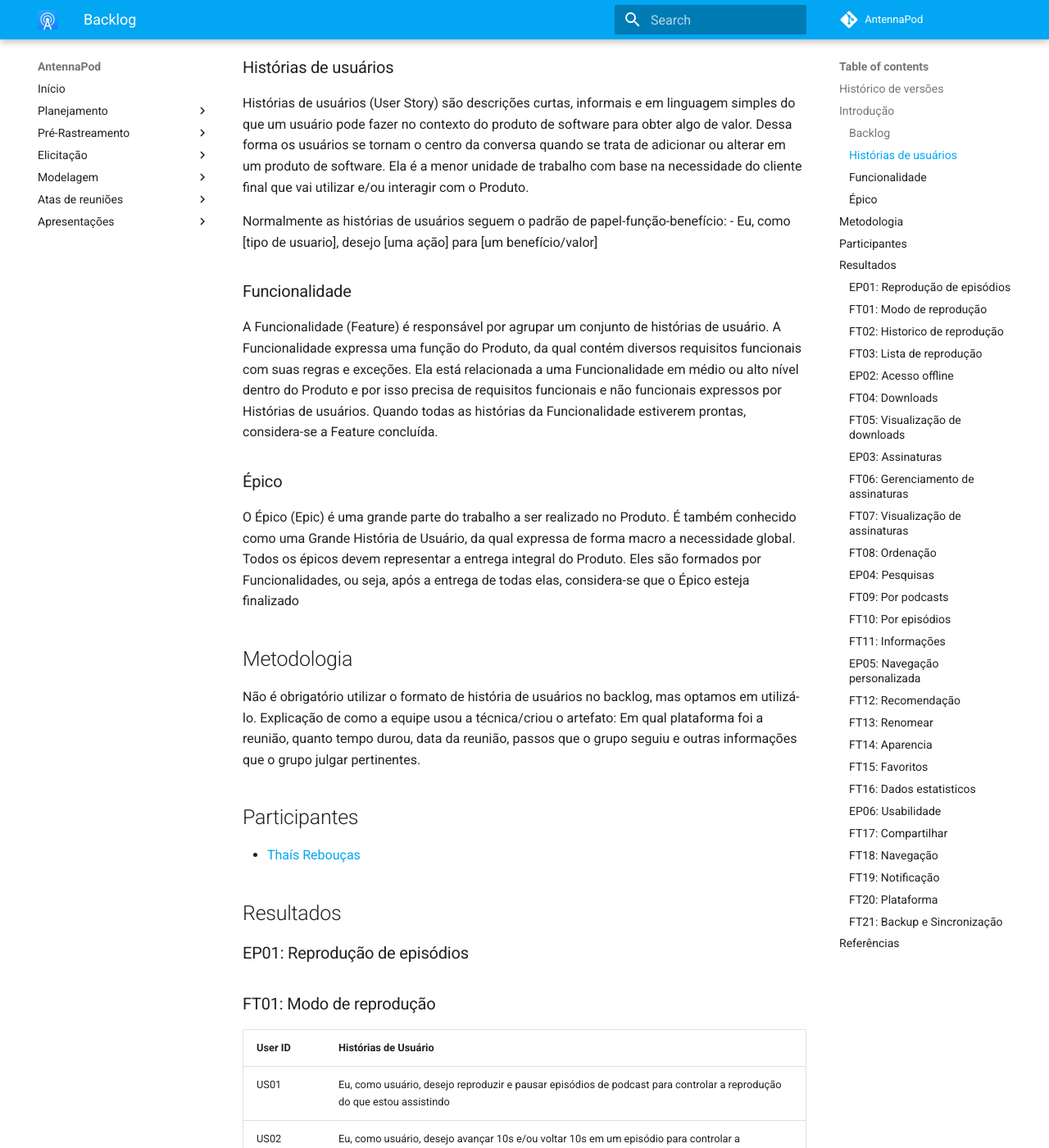
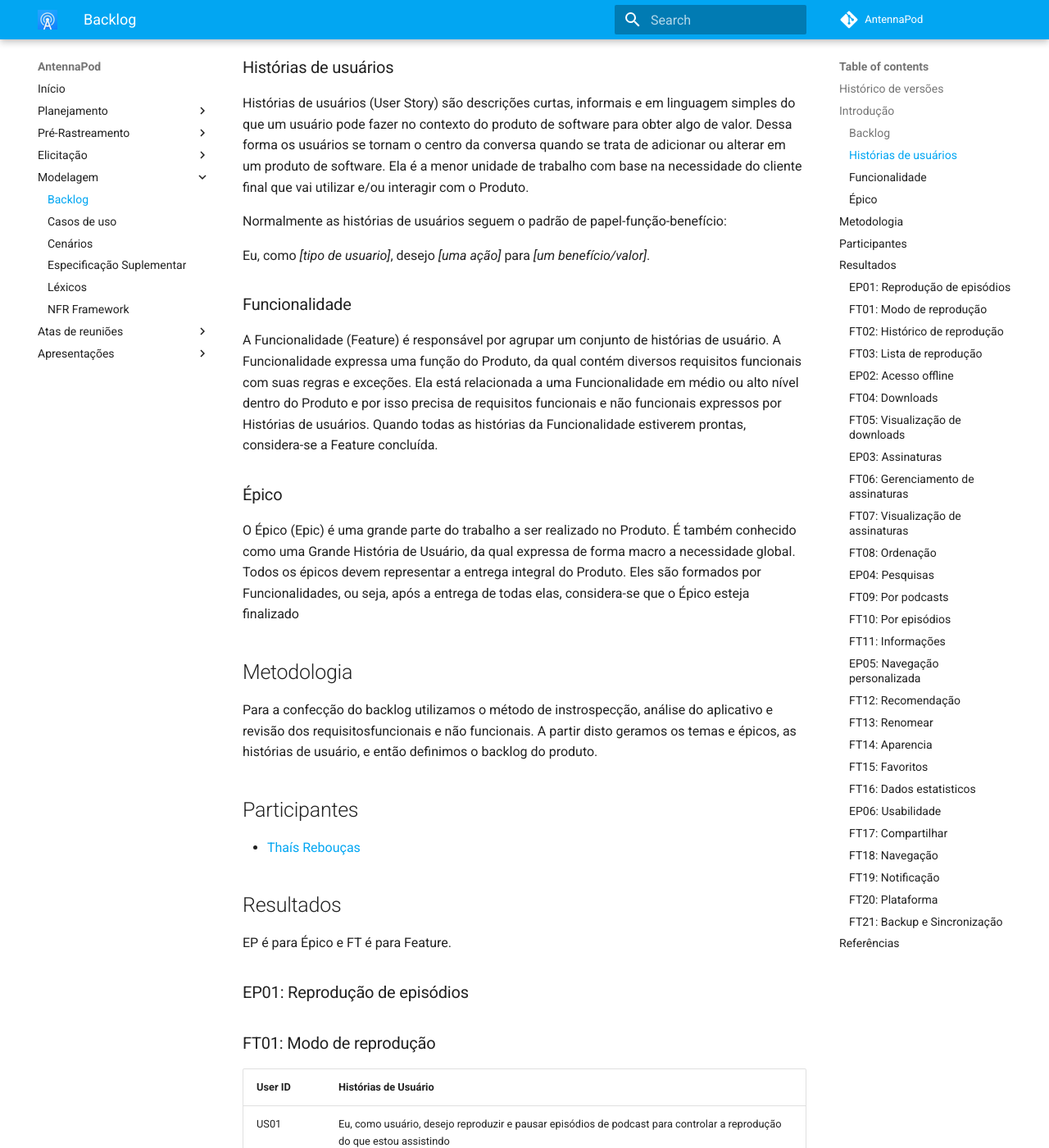
Before and after one commit to Requisitos-de-Software/2021.2-AntennaPod, an MkDocs documentation site: the page built from docs/modelagem/backlog.md, in a window 1280 px wide and 1400 px high, scrolled down 669 px. Shown: the whole window at 82% size. Built offline with MkDocs 1.6.1 and Material for MkDocs 9.7.7, drawn with Linux system fonts in a browser that asks for light colours; comment, search, counter and statistics services are not loaded; some of the changed text lies outside the part shown.

Commit message:
Dcorreçaoes ortograficas, adiçao do backlog ao mkdocs

```diff
--- a/docs/modelagem/backlog.md
+++ b/docs/modelagem/backlog.md
@@ -16,7 +16,8 @@
 Histórias de usuários (User Story) são descrições curtas, informais e em linguagem simples do que um usuário pode fazer no contexto do produto de software para obter algo de valor. Dessa forma os usuários se tornam o centro da conversa quando se trata de adicionar ou alterar em um produto de software. Ela é a menor unidade de trabalho com base na necessidade do cliente final que vai utilizar e/ou interagir com o Produto.
 
 Normalmente as histórias de usuários seguem o padrão de papel-função-benefício:
-- Eu, como [tipo de usuario], desejo [uma ação] para [um benefício/valor]
+
+Eu, como _[tipo de usuario]_, desejo _[uma ação]_ para _[um benefício/valor]_.
 
 ### Funcionalidade
 
@@ -29,14 +30,17 @@
 
 ## Metodologia
 
-Não é obrigatório utilizar o formato de história de usuários no backlog, mas optamos em utilizá-lo.
-Explicação de como a equipe usou a técnica/criou o artefato: Em qual plataforma foi a reunião, quanto tempo durou, data da reunião, passos que o grupo seguiu e outras informações que o grupo julgar pertinentes.
+Para a confecção do backlog utilizamos o método de instrospecção, análise do aplicativo e revisão
+dos requisitosfuncionais e não funcionais. A partir disto geramos os temas e épicos, as histórias
+de usuário, e então definimos o backlog do produto.
 
 ## Participantes
 
 - [Thaís Rebouças](https://github.com/Thais-ra)
 
 ## Resultados
+
+EP é para Épico e FT é para Feature.
 
 ### EP01: Reprodução de episódios
 ### FT01: Modo de reprodução
@@ -48,7 +52,7 @@
 | US04    | Eu, como usuário, desejo mudar velocidade de reprodução de um episódio para acompanhar o meu ritmo                                    |
 | US05    | Eu, como usuário, desejo ouvir um episódio sem precisar me inscrever no podcast para saber se o conteúdo me agrada antes de assiná-lo |
 
-### FT02: Historico de reprodução
+### FT02: Histórico de reprodução
 
 | User ID | Histórias de Usuário                                                                                 |
 | ------- | ---------------------------------------------------------------------------------------------------- |
--- a/mkdocs.yml
+++ b/mkdocs.yml
@@ -33,6 +33,7 @@
       - Observação: elicitacao/observacao.md
     - Priorização: elicitacao/100reais.md
   - Modelagem:
+    - Backlog: modelagem/backlog.md
     - Casos de uso: modelagem/casosDeUso/casosDeUso.md
     - Cenários: modelagem/cenarios.md
     - Especificação Suplementar: modelagem/especificacaoSuplementar.md
```
Also changed, not shown: other parts of docs/modelagem/backlog.md (+1 -1 lines).
